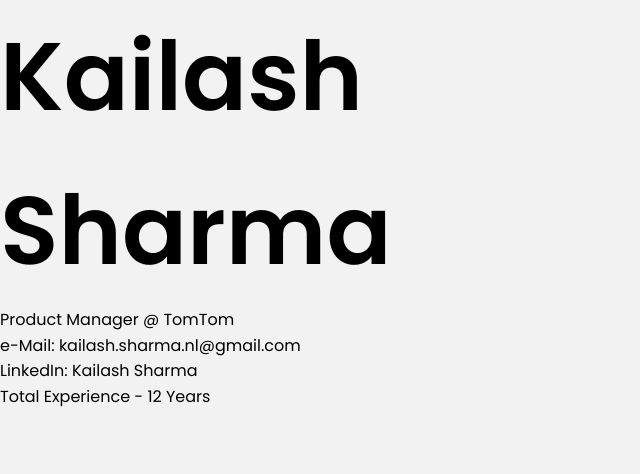
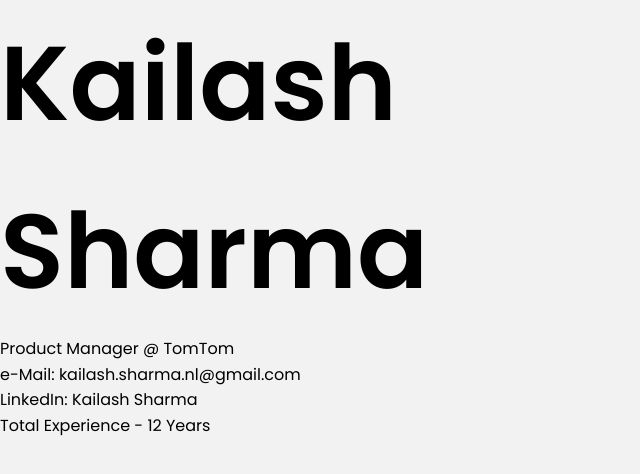
Before and after one commit to Kalci-11/kailash.sharma.github.io, a plain HTML site: page index.html in a window 1280 px wide. Shown: the whole page, without its empty margins (0-640 px from the left). Drawn offline with Linux system fonts and the light colour scheme.

Commit message:
Update fonts

```diff
--- a/css/main.scss
+++ b/css/main.scss
@@ -23,7 +23,7 @@
   .intro{
       .name{
           width: 100%;
-          font-size: 4em;
+          font-size: 70px;
           font-stretch: ultra-expanded;
       }
   }
```
Also changed, not shown: css/main.css, 1 other file.
